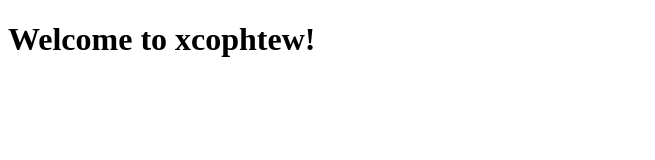
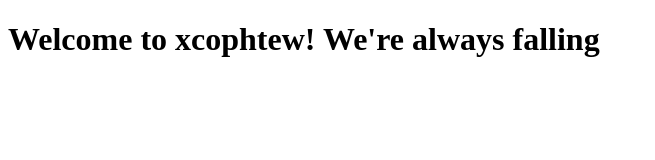
Before and after one commit to xcophtew/home, a plain HTML site: page static/index.html in a window 1280 px wide. Shown: the whole page, without its empty margins (0-655 px from the left). Drawn offline with Linux system fonts and the light colour scheme.

Commit message:
Update index.html

```diff
--- a/static/index.html
+++ b/static/index.html
@@ -6,6 +6,6 @@
     <title>xcophtew</title>
 </head>
 <body>
-    <h1>Welcome to xcophtew!</h1>
+    <h1>Welcome to xcophtew! We're always falling</h1>
 </body>
 </html>
```
